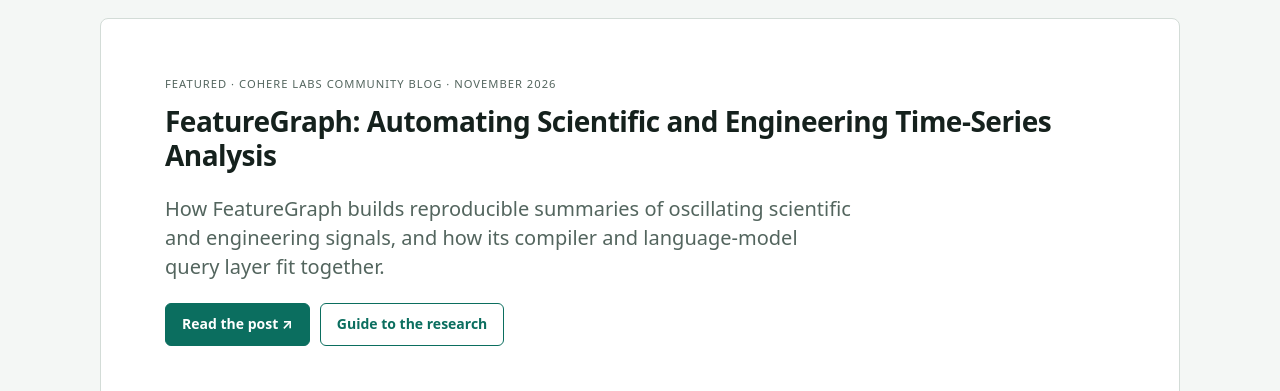
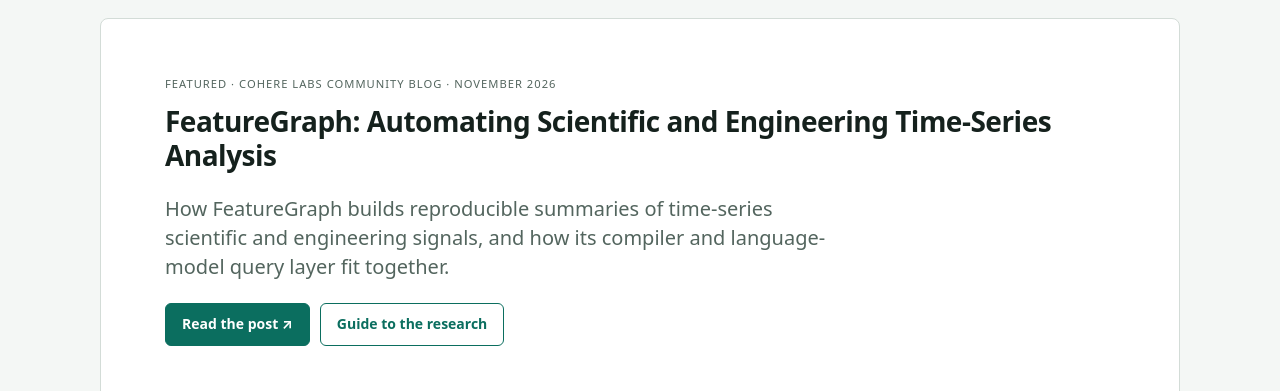
Before and after one commit to featuregraph/featuregraph.github.io, a plain HTML site: page index.html in a window 1280 px wide. Shown: the part 66-457 px from the top of the page. Drawn offline with Linux system fonts and the light colour scheme.

Commit message:
Update text to clarify time-series analysis

```diff
--- a/index.html
+++ b/index.html
@@ -58,7 +58,7 @@
           <a href="https://cohere-labs-community.github.io/blog/2026/featuregraph-automating-timeseries-analysis/" target="_blank" rel="noopener noreferrer">FeatureGraph: Automating Scientific and Engineering Time-Series Analysis</a>
         </h1>
         <p>
-          How FeatureGraph builds reproducible summaries of oscillating
+          How FeatureGraph builds reproducible summaries of time-series
           scientific and engineering signals, and how its compiler and
           language-model query layer fit together.
         </p>
```
